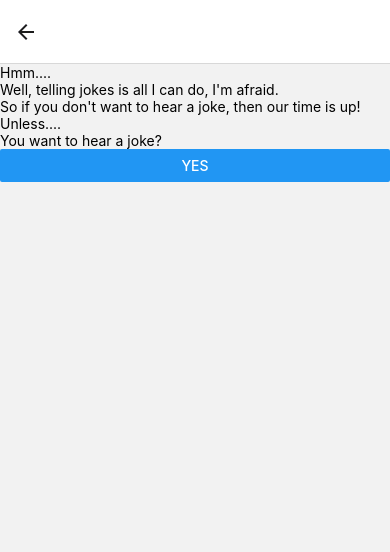
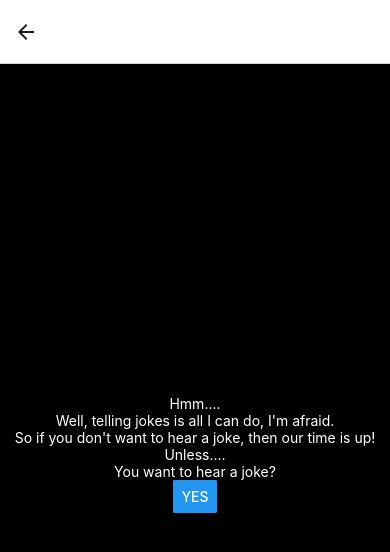
Before and after one commit to lcamp118/JokeBot, a React Native app: screen /NoScreen in a window 390 px wide. Shown: the top 552 px of the page. Built offline with nearby package versions, Linux system fonts and the light colour scheme.

Commit message:
add styles and cleanup formatting

```diff
--- a/App.js
+++ b/App.js
@@ -1,7 +1,7 @@
 import React from 'react'
 import {NavigationContainer} from '@react-navigation/native';
 import {createNativeStackNavigator} from '@react-navigation/native-stack';
-import {Button, View, Text} from 'react-native';
+import {Button, View, Text, StyleSheet} from 'react-native';
 import Concierge from './src/components/joke/concierge';
 import NoScreen from './src/components/joke/noScreen';
 import GeneralJokes from './src/components/joke/generalJokes'
@@ -13,18 +13,15 @@ export default function App() {
   const Stack = createNativeStackNavigator();
 
   function HomeScreen({ navigation }) {
-
-    const handlePress = () => {
-      console.log('test')
-    }
     return (
-<View>
-<Text>Well, hello there!</Text>
-<Text>I am JokeBot.</Text>
-<Text>Would you like to hear a joke?</Text>
-
-<Button title={'TELL ME A JOKE!'} color={'white'} onPress={() => navigation.navigate('Concierge')}></Button>
-</View>
+      <View style={styles.container}>
+        <Text style={styles.text}>Well, hello there!</Text>
+        <Text style={styles.text}>I am JokeBot.</Text>
+        <Text style={styles.text}>Would you like to hear a joke?</Text>
+        <View style={styles.button}>
+          <Button title={'TELL ME A JOKE!'} color={'white'} onPress={() => navigation.navigate('Concierge')}></Button>
+        </View>
+      </View>
     );
   }
 
@@ -44,3 +41,18 @@ export default function App() {
     </NavigationContainer>
   )
 }
+
+const styles = StyleSheet.create({
+  container: {
+    flex: 1,
+    backgroundColor: '#000',
+    alignItems: 'center',
+    justifyContent: 'center',
+  },
+  text: {
+    color: 'white',
+  },
+  button: {
+    backgroundColor: 'purple',
+  },
+})
--- a/src/components/joke/concierge.tsx
+++ b/src/components/joke/concierge.tsx
@@ -1,14 +1,33 @@
 import React from 'react'
-import {Button, View, Text} from 'react-native';
+import {Button, View, Text, StyleSheet} from 'react-native';
 
 export default function Concierge({ navigation }) {
 
   return (
-    <View>
-        <Text>Alright!</Text>
-        <Text>What kind of joke do you want to hear?</Text>
-        <Button title={'General'} color={'white'} onPress={() => navigation.navigate('GeneralJokes')}></Button>
-        <Button title={'Programming'} color={'white'} onPress={() => navigation.navigate('ProgrammingJokes')}></Button>
+    <View style={styles.container}>
+        <Text style={styles.text}>Alright!</Text>
+        <Text style={styles.text}>What kind of joke do you want to hear?</Text>
+        <View style={styles.button}>
+            <Button title={'General'} color={'white'} onPress={() => navigation.navigate('GeneralJokes')}></Button>
+        </View>
+        <View style={styles.button}>
+            <Button title={'Programming'} color={'white'} onPress={() => navigation.navigate('ProgrammingJokes')}></Button>
+        </View>
     </View>
   )
 }
+
+const styles = StyleSheet.create({
+    container: {
+      flex: 1,
+      backgroundColor: '#000',
+      alignItems: 'center',
+      justifyContent: 'center',
+    },
+    text: {
+      color: 'white',
+    },
+    button: {
+      backgroundColor: 'purple',
+    },
+  })
--- a/src/components/joke/generalJokes.tsx
+++ b/src/components/joke/generalJokes.tsx
@@ -6,7 +6,6 @@ import {fadeIn, fadeOut, disappear, appear} from './animations'
 export default function GeneralJokes({ navigation }) {
   const [setup, setSetup] = useState()
   const [punchline, setPunchline] = useState()
-  const [timesPressed, setTimesPressed] = useState(0)
 
   const fadeAnimSetup = useRef(new Animated.Value(0)).current;
   const fadeAnimPunchline = useRef(new Animated.Value(0)).current;
@@ -26,21 +25,10 @@ export default function GeneralJokes({ navigation }) {
   }, [])
 
   const handlePress = () => {
-      setTimesPressed(1)
     disappear(buttonAnimFade)
     fadeIn(fadeAnimPunchline)
-      setTimeout(()=> appear(buttonAnimFade), 6000)
-      setTimesPressed(0);
-      fadeIn(fadeAnimText);
-      fadeIn(yesNoAnimFade);
-  }
-
-  const handleYesPress = () => {
-    setSetup(null);
-    setPunchline(null);
-    fadeOut(fadeAnimSetup);
-    fadeOut(fadeAnimPunchline);
-    navigation.navigate('Concierge')
+    setTimeout(() => fadeIn(fadeAnimText), 3000);
+    setTimeout(() => fadeIn(yesNoAnimFade), 4000);
   }
 
   return (
@@ -89,7 +77,7 @@ export default function GeneralJokes({ navigation }) {
             opacity: yesNoAnimFade,
           },
         ]}>
-        <Button title={"Yes!"} onPress={handleYesPress}></Button>
+        <Button title={"Yes!"} onPress={() => navigation.navigate('Concierge')}></Button>
       </Animated.View>
       <Animated.View
         style={[
--- a/src/components/joke/noScreen.tsx
+++ b/src/components/joke/noScreen.tsx
@@ -1,15 +1,32 @@
 import React from 'react'
-import { View, Text, Button } from 'react-native'
+import { View, Text, Button, StyleSheet } from 'react-native'
 
 export default function NoScreen({ navigation }){
     return (
-        <View>
-            <Text>Hmm....</Text>
-            <Text>Well, telling jokes is all I can do, I'm afraid.</Text>
-            <Text>So if you don't want to hear a joke, then our time is up!</Text>
-            <Text>Unless....</Text>
-            <Text>You want to hear a joke?</Text>
-            <Button title={"Yes"} onPress={()=>navigation.navigate('Concierge')}></Button>
+        <View style={styles.container}>
+            <Text style={styles.text}>Hmm....</Text>
+            <Text style={styles.text}>Well, telling jokes is all I can do, I'm afraid.</Text>
+            <Text style={styles.text}>So if you don't want to hear a joke, then our time is up!</Text>
+            <Text style={styles.text}>Unless....</Text>
+            <Text style={styles.text}>You want to hear a joke?</Text>
+            <View style={styles.button}>
+                <Button title={"Yes"} onPress={()=>navigation.navigate('Concierge')}></Button>
+            </View>
         </View>
     )
 }
+
+const styles = StyleSheet.create({
+    container: {
+      flex: 1,
+      backgroundColor: '#000',
+      alignItems: 'center',
+      justifyContent: 'center',
+    },
+    text: {
+      color: 'white',
+    },
+    button: {
+      backgroundColor: 'purple',
+    },
+  })
--- a/src/components/joke/programmingJokes.tsx
+++ b/src/components/joke/programmingJokes.tsx
@@ -1,49 +1,35 @@
-import React, { useRef, useState } from 'react'
-import { StatusBar } from 'expo-status-bar';
+import React, { useEffect, useRef, useState } from 'react'
 import {Animated, Button, Text, View, StyleSheet} from 'react-native'
 import useGetJoke from '../hooks/useGetJoke'
-import { fadeIn, fadeOut, disappear, appear } from './animations';
+import {fadeIn, disappear, appear} from './animations'
 
-export default function ProgrammingJokes() {
-    const [setup, setSetup] = useState()
+export default function ProgrammingJokes({ navigation }) {
+  const [setup, setSetup] = useState()
   const [punchline, setPunchline] = useState()
-  const [buttonText, setButtonText] = useState('TELL ME A JOKE!')
-  const [timesPressed, setTimesPressed] = useState(0)
 
   const fadeAnimSetup = useRef(new Animated.Value(0)).current;
   const fadeAnimPunchline = useRef(new Animated.Value(0)).current;
-  const buttonAnimFade = useRef(new Animated.Value(1)).current;
+  const buttonAnimFade = useRef(new Animated.Value(0)).current;
+  const yesNoAnimFade = useRef(new Animated.Value(0)).current;
+  const fadeAnimText = useRef(new Animated.Value(0)).current;
 
-  const handlePress = async () => {
-    if (timesPressed == 0) {const jsonData = await useGetJoke('programming').then((response) => response.json())
+  useEffect(() => {
+    useGetJoke('programming')
+    .then((response) => response.json())
+    .then(data => {
+      setSetup(data[0].setup)
+      setPunchline(data[0].punchline)
+      fadeIn(fadeAnimSetup)
+      setTimeout(()=> appear(buttonAnimFade), 6000)
+    })
+  }, [])
 
-    setTimesPressed(1)
+  const handlePress = () => {
     disappear(buttonAnimFade)
-    setButtonText("I GIVE UP!")
-    setSetup(jsonData[0].setup)
-    setPunchline(jsonData[0].punchline)
-    fadeIn(fadeAnimSetup)
-  setTimeout(()=> appear(buttonAnimFade), 6000)}
-
-    if (timesPressed == 1) {
-      setTimesPressed(2)
-      disappear(buttonAnimFade)
-      setButtonText('TELL ME ANOTHER ONE!')
-      fadeIn(fadeAnimPunchline)
-      setTimeout(()=> appear(buttonAnimFade), 6000)
-    }
-
-    if (timesPressed == 2) {
-      setTimesPressed(0);
-      setSetup(null);
-      setPunchline(null);
-      fadeOut(fadeAnimSetup);
-      fadeOut(fadeAnimPunchline);
-      setButtonText('TELL ME A JOKE!')
-    }
-  }
-
-  // Add better styles
+    fadeIn(fadeAnimPunchline)
+    setTimeout(() => fadeIn(fadeAnimText), 3000);
+    setTimeout(() => fadeIn(yesNoAnimFade), 4000);
+}
 
   return (
     <View style={styles.container}>
@@ -67,10 +53,42 @@ export default function ProgrammingJokes() {
         ]}>
         <Text style={styles.fadingText}>{punchline}</Text>
       </Animated.View>
-        <Animated.View style={{
+      <Animated.View style={ [styles.button,
+        {
           opacity: buttonAnimFade
-        }}><Button title={buttonText} color={'white'} onPress={handlePress}></Button></Animated.View>
-      <StatusBar style="auto" />
+        },
+        ]}><Button title={"I GIVE UP!"} color={'white'} onPress={handlePress}></Button>
+        </Animated.View>
+        <Animated.View
+        style={[
+          styles.fadingContainer,
+          {
+            // Bind opacity to animated value
+            opacity: fadeAnimText,
+          },
+        ]}>
+        <Text style={styles.fadingText}>Would you like to hear another?</Text>
+      </Animated.View>
+      <Animated.View
+        style={[
+          styles.button,
+          {
+            // Bind opacity to animated value
+            opacity: yesNoAnimFade,
+          },
+        ]}>
+        <Button title={"Yes!"} onPress={() => navigation.navigate('Concierge')}></Button>
+      </Animated.View>
+      <Animated.View
+        style={[
+          styles.button,
+          {
+            // Bind opacity to animated value
+            opacity: yesNoAnimFade,
+          },
+        ]}>
+        <Button title={"No!"} onPress={() => navigation.navigate('NoScreen')}></Button>
+      </Animated.View>
     </View>
   );
 
@@ -88,9 +106,14 @@ const styles = StyleSheet.create({
     },
     fadingContainer: {
       padding: 20,
-      backgroundColor: 'powderblue',
+      marginTop: 25,
+      marginBottom: 25,
     },
     fadingText: {
       fontSize: 28,
+      color: 'white',
+    },
+    button: {
+      backgroundColor: 'purple',
     },
   })
```
Lines whose indentation alone changed are shown as unchanged.
